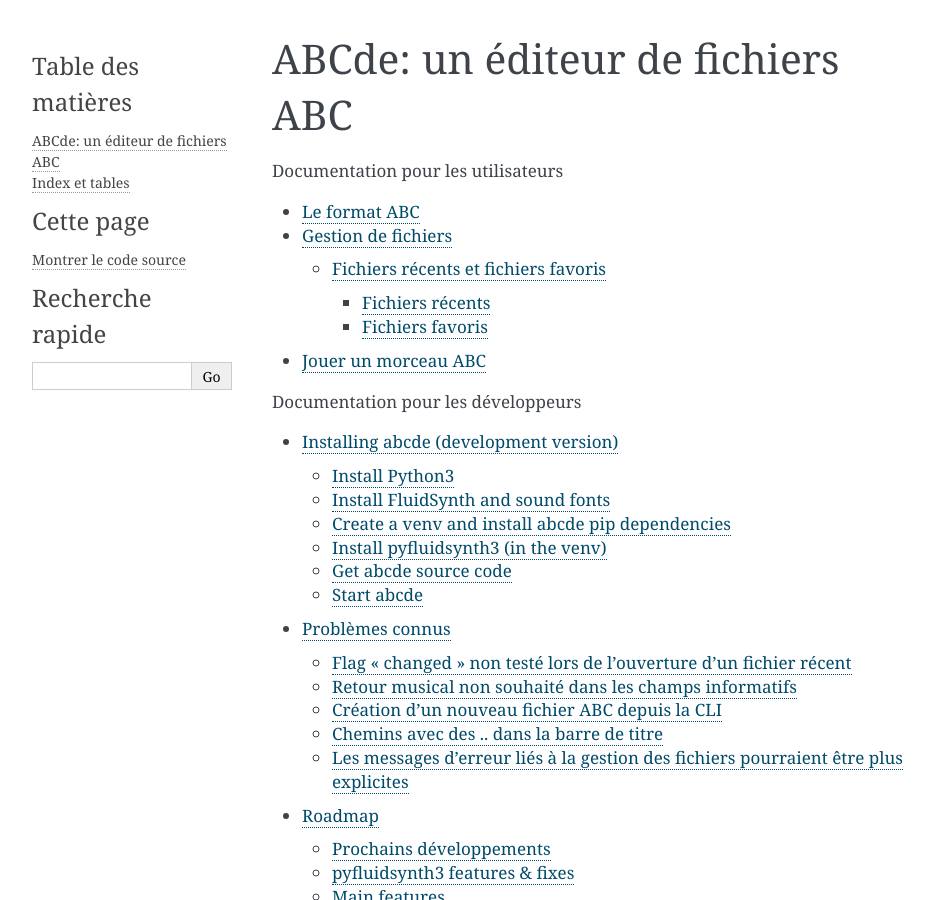
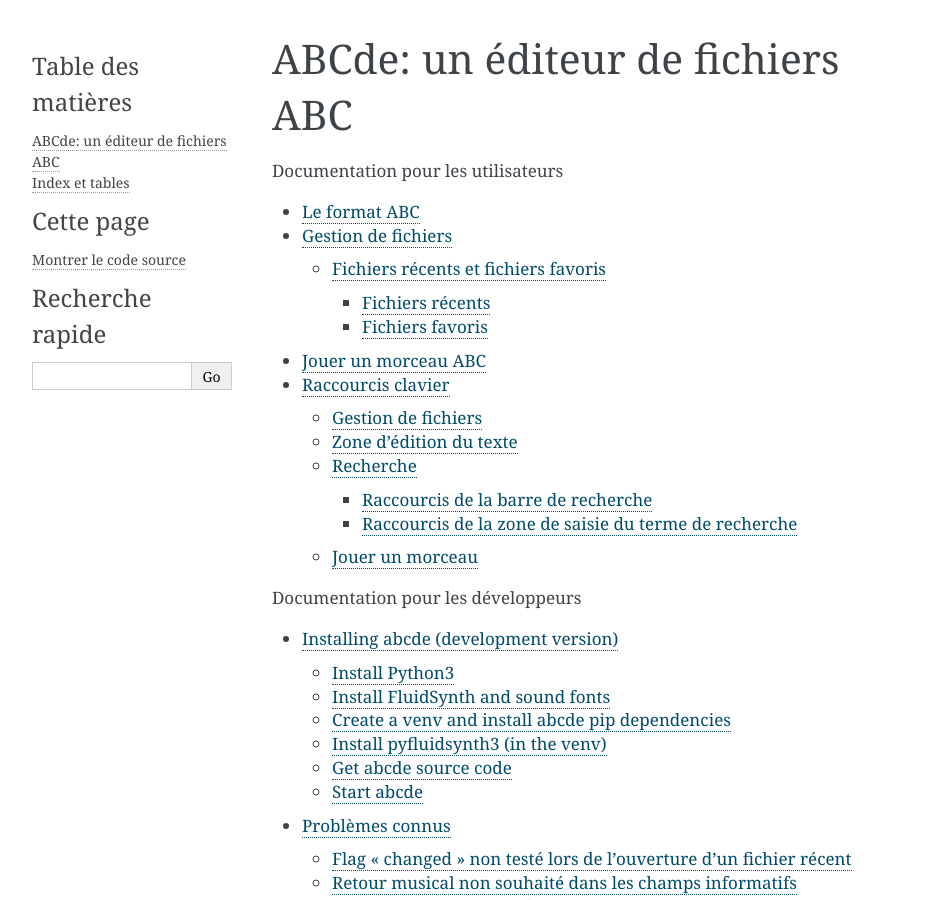
Before and after one commit to glm35/abcted, a Sphinx documentation site: the page built from docs/index.rst, in a window 1280 px wide and 900 px high. Shown: the whole window, without its empty margins (148-1081 px from the left). Built offline with Sphinx 7.4.7, drawn with Linux system fonts in a browser that asks for light colours; some of the changed lines change nothing that is shown.

Commit message:
doc: keyboard shortcuts (in progress)

````diff
--- a/docs/index.rst
+++ b/docs/index.rst
@@ -13,9 +13,9 @@
    user_guide/about_abc
    user_guide/file
    user_guide/play
+   user_guide/shortcuts
 .. TODO kesako
 .. TODO fonctionnalités supportées
-.. TODO raccourcis clavier
 
 
 .. toctree::
--- /dev/null
+++ b/docs/user_guide/shortcuts.rst
@@ -0,0 +1,63 @@
+==================
+Raccourcis clavier
+==================
+
+Gestion de fichiers
+===================
+
+        self.tk_root.bind('<Control-N>', self._file.on_file_new)
+        self.tk_root.bind('<Control-n>', self._file.on_file_new)
+        self.tk_root.bind('<Control-O>', self._file.on_file_open)
+        self.tk_root.bind('<Control-o>', self._file.on_file_open)
+        self.tk_root.bind('<Control-S>', self._file.on_file_save)
+        self.tk_root.bind('<Control-s>', self._file.on_file_save)
+        self.tk_root.bind('<Control-j>', self._on_play)
+        self.tk_root.bind('Alt-Keypress-F4', self.exit)
+
+
+Zone d'édition du texte
+=======================
+
+        self._edit_zone._scrolled_text.bind('<Control-Y>',
+                                            self._edit_zone.on_edit_redo)
+        self._edit_zone._scrolled_text.bind('<Control-y>',
+                                            self._edit_zone.on_edit_redo)
+            # rem: if bound at root level: ctrl+y will do 'paste', not 'redo'
+        self._edit_zone._scrolled_text.bind('<Control-A>',
+                                            self._edit_zone.on_edit_select_all)
+        self._edit_zone._scrolled_text.bind('<Control-a>',
+                                            self._edit_zone.on_edit_select_all)
+
+
+.. TODO: raccourcis implicites de tkinter
+
+Recherche
+=========
+
+        self.tk_root.bind('<Control-F>', self._search_bar.on_edit_search)
+        self.tk_root.bind('<Control-f>', self._search_bar.on_edit_search)
+
+Raccourcis de la barre de recherche
+-----------------------------------
+
+            w.bind('<Escape>', self._on_search_close)
+            w.bind('<F3>', self._on_search_forward)
+            w.bind('<Down>', self._on_search_forward)
+            w.bind('<Up>', self._on_search_backward)
+            w.bind('<Alt-c>', self._on_toggle_match_case)
+            w.bind('<Alt-C>', self._on_toggle_match_case)
+
+
+Raccourcis de la zone de saisie du terme de recherche
+-----------------------------------------------------
+
+        self._search_entry.bind('<Return>', self._on_search_forward)
+        self._search_entry.bind('<Control-A>', self._on_select_all_search_entry)
+        self._search_entry.bind('<Control-a>', self._on_select_all_search_entry)
+
+
+Jouer un morceau
+================
+
+```Ctrl + J```: joue le morceau courant (le morceau dans lequel est le
+curseur clavier)
````
